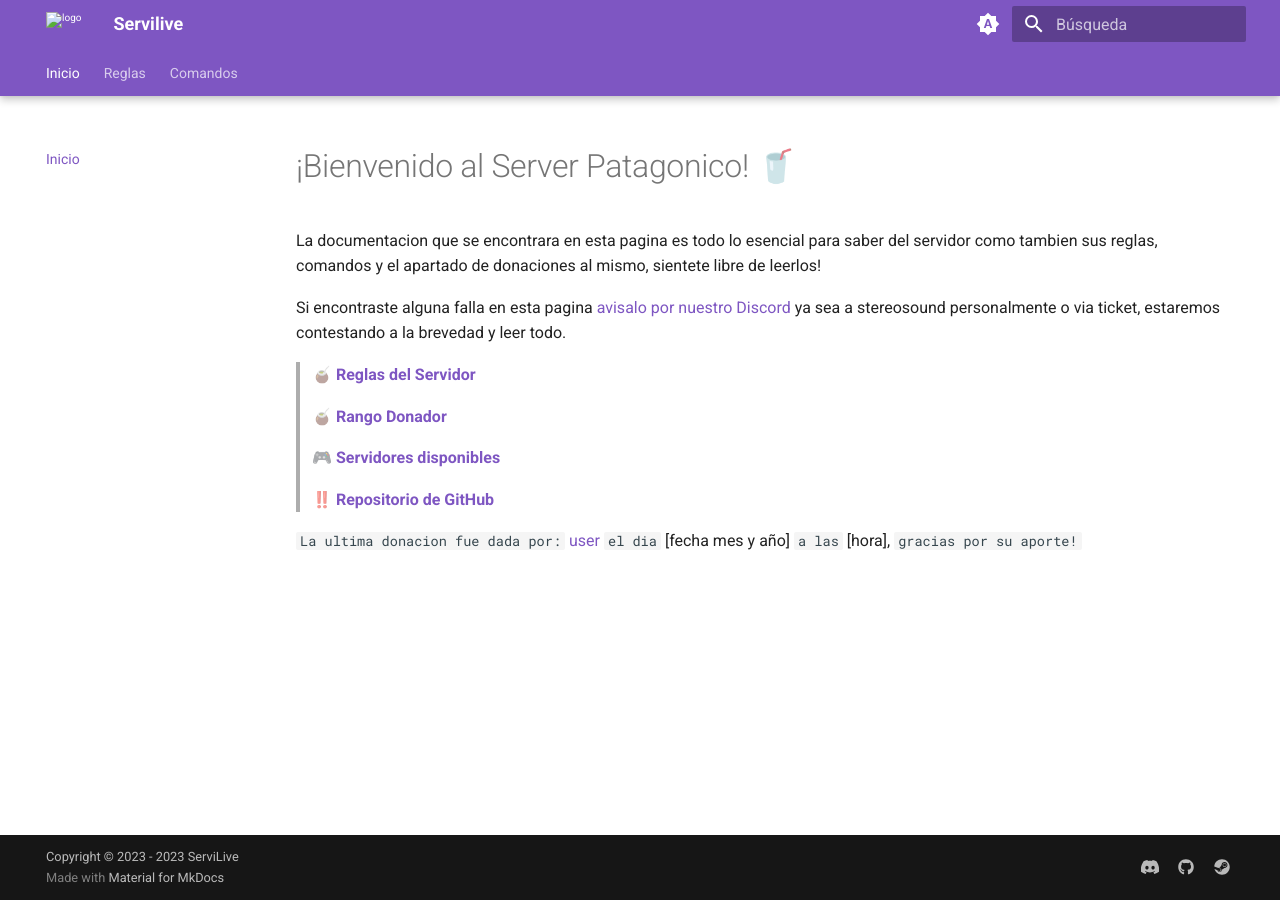
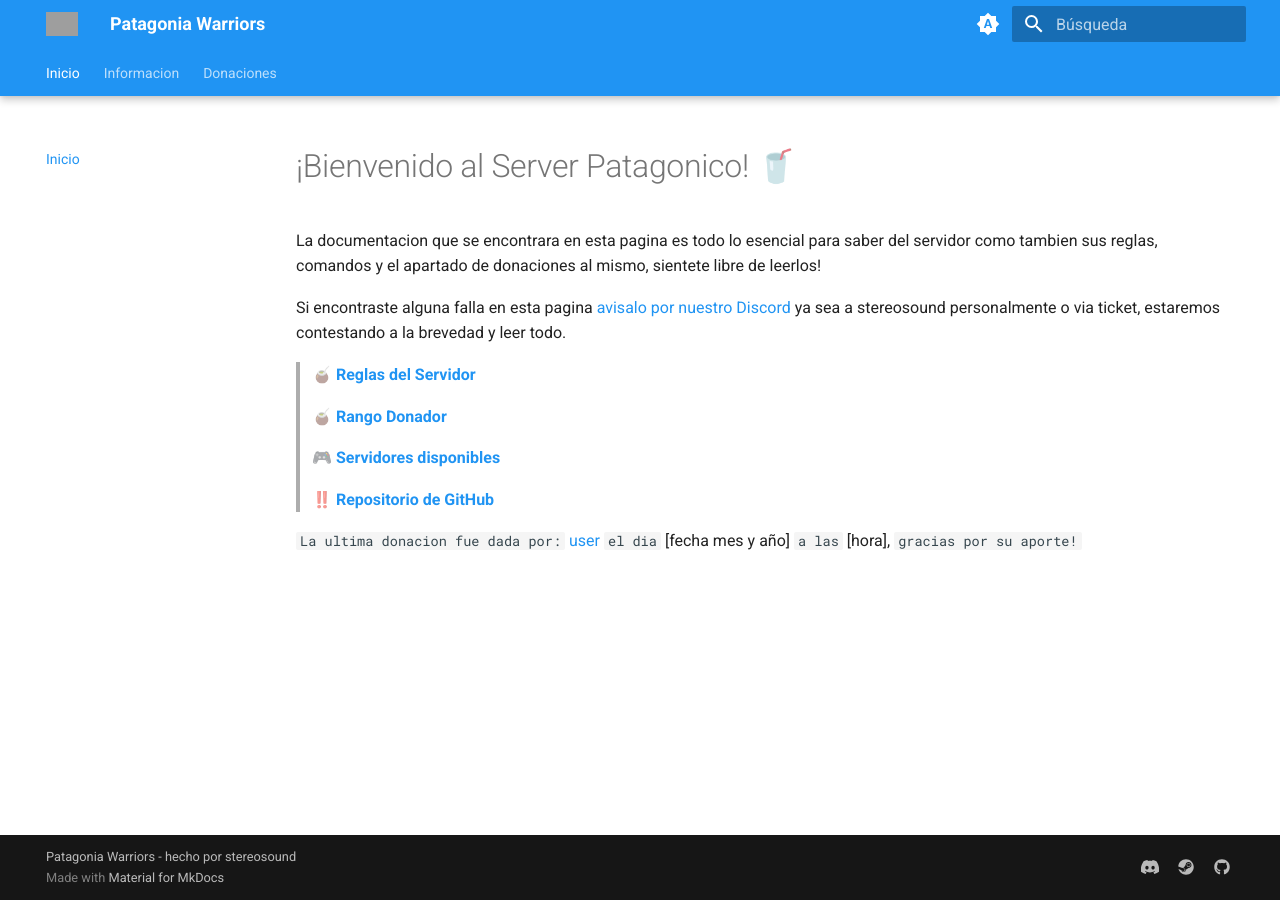
Before and after one commit to patagoniawarriors/docs, an MkDocs documentation site: the page built from docs/index.md, in a window 1280 px wide. Built offline with MkDocs 1.6.1 and Material for MkDocs 9.7.7, drawn with Linux system fonts in a browser that asks for light colours; grey boxes are pictures that could not be loaded.

Commit message:
mkdocs.yml actualizado y re-diseñado

```diff
--- a/mkdocs.yml
+++ b/mkdocs.yml
@@ -1,8 +1,8 @@
-site_name: Servilive
-site_url: https://docs.servilive.cl
+site_name: Patagonia Warriors
+site_url: https://patagoniawarriors.github.io
 theme:
-  logo: assets/ss.svg
-  favicon: assets/servilive-64.png
+  logo: cosas/pw.ico
+  favicon: cosas/pwficon.png
   name: material
   language: es
   features:
@@ -22,14 +22,14 @@
   palette:
     # Palette toggle for automatic mode
     - media: "(prefers-color-scheme)"
-      primary: deep purple
+      primary: blue
       toggle:
         icon: material/brightness-auto
         name: Cambiar a modo claro
 
     # Palette toggle for light mode
     - media: "(prefers-color-scheme: light)"
-      primary: deep purple
+      primary: blue
       scheme: default
       toggle:
         icon: material/brightness-7
@@ -37,7 +37,7 @@
 
     # Palette toggle for dark mode
     - media: "(prefers-color-scheme: dark)"
-      primary: deep purple
+      primary: blue
       scheme: slate
       toggle:
         icon: material/brightness-4
@@ -45,15 +45,13 @@
 
 nav:
   - Inicio: index.md
-  - Reglas:
-    - Introducción: reglas/intro.md
-    - Reglas de conducta: reglas/conducta.md
-    - Reglas de juego: reglas/juegos.md
-    - Reglas de modos de juego: reglas/gamemodes.md
-  - Comandos:
-    - Usuarios: others/usuarios.md
-    - VIPs: others/vips.md
-    - Staff: others/staff.md
+  - Informacion:
+    - Reglas: info/reglas.md
+    - Servidores: info/servidores.md
+  - Donaciones:
+    - Donar al Server: donaciones/donar.md
+    - Beneficios del Donador: donaciones/beneficios.md
+    - TOP 5 Donadores: donaciones/top5.md
 
 markdown_extensions:
   - admonition
@@ -63,10 +61,10 @@
 extra:
   social:
     - icon: fontawesome/brands/discord
-      link: https://discord.gg/cfYHjJ7RSZ
+      link: https://discord.gg/WPJuTwwCTD
+    - icon: fontawesome/brands/steam
+      link: https://steamcommunity.com/groups/patagoniawarriors
     - icon: fontawesome/brands/github
-      link: https://github.com/servilive/docs
-    - icon: fontawesome/brands/steam
-      link: https://steamcommunity.com/groups/Servilive
+      link: https://github.com/patagoniawarriors/docs
 
-copyright: Copyright &copy; 2023 - 2023 ServiLive
+copyright: &copy Patagonia Warriors - hecho por stereosound
```
